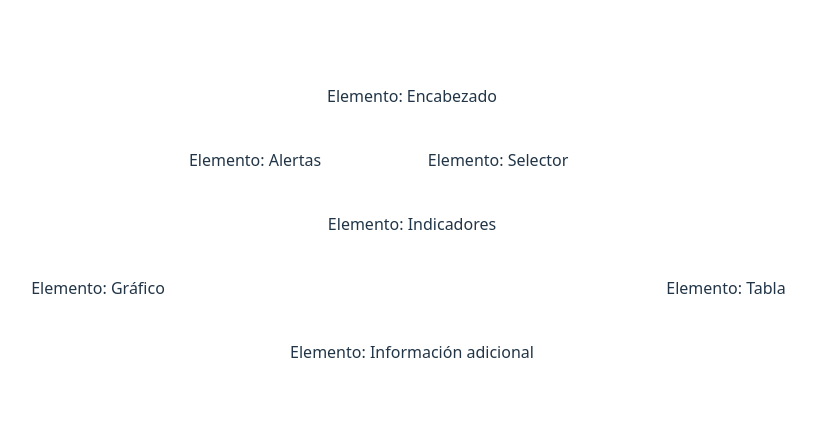
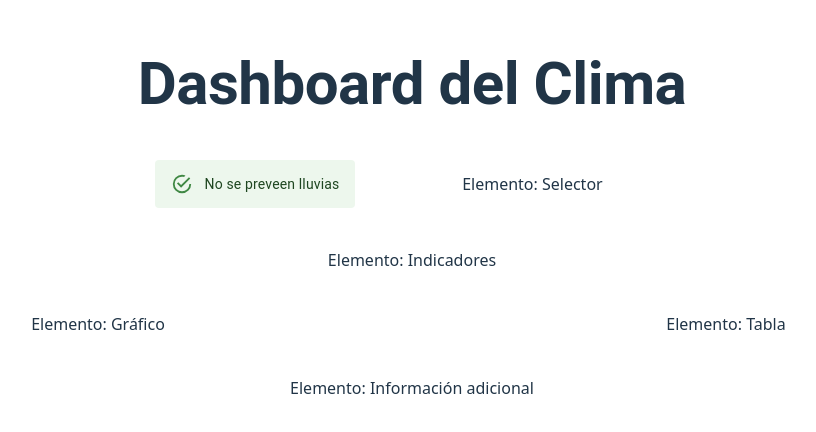
Before and after one commit to SamuelChichande/dashboard, a React (Vite) app: page / in a window 1280 px wide. Shown: the part 176-608 px from the top of the page, without its empty margins (228-1044 px from the left). Built offline with nearby package versions, Linux system fonts and the light colour scheme.

Commit message:
Avance de la guia 13

```diff
--- a/src/App.tsx
+++ b/src/App.tsx
@@ -4,6 +4,8 @@
 import viteLogo from '/vite.svg'
 */
 import './App.css'
+import HeaderUI from './components/HeaderUI';
+import AlertUI from './components/AlertUI';
 
 import { Grid } from '@mui/material';
 
@@ -42,10 +44,10 @@
     <Grid container spacing={5} justifyContent="center" alignItems="center">
 
       {/* Encabezado */}
-      <Grid size={{ xs: 12, md: 12 }}>Elemento: Encabezado</Grid>
+      <Grid size={{ xs: 12, md: 12 }}><HeaderUI /></Grid>
 
       {/* Alertas */}
-      <Grid>Elemento: Alertas</Grid>
+      <Grid container justifyContent="right" alignItems="center"><AlertUI description="No se preveen lluvias" /></Grid>
 
       {/* Selector */}
       <Grid size={{ xs: 12, md: 3 }}>Elemento: Selector</Grid>
--- /dev/null
+++ b/src/components/AlertUI.tsx
@@ -0,0 +1,11 @@
+import Alert from "@mui/material/Alert";
+
+interface AlertConfig {
+    description: string;
+}
+
+export default function AlertUI( config:AlertConfig ) {
+    return (
+        <Alert variant="standard" severity="success"> {config.description} </Alert>
+    )
+}
--- /dev/null
+++ b/src/components/HeaderUI.tsx
@@ -0,0 +1,12 @@
+import Typography from '@mui/material/Typography';
+
+export default function HeaderUI() {
+    return (
+        <Typography
+            variant="h2"
+            component="h1"
+            sx={{fontWeight: 'bold'}}>
+            Dashboard del Clima
+        </Typography>
+    )
+}
```
Also changed, not shown: 1 other file (tests, documents, lock files or other folders).
